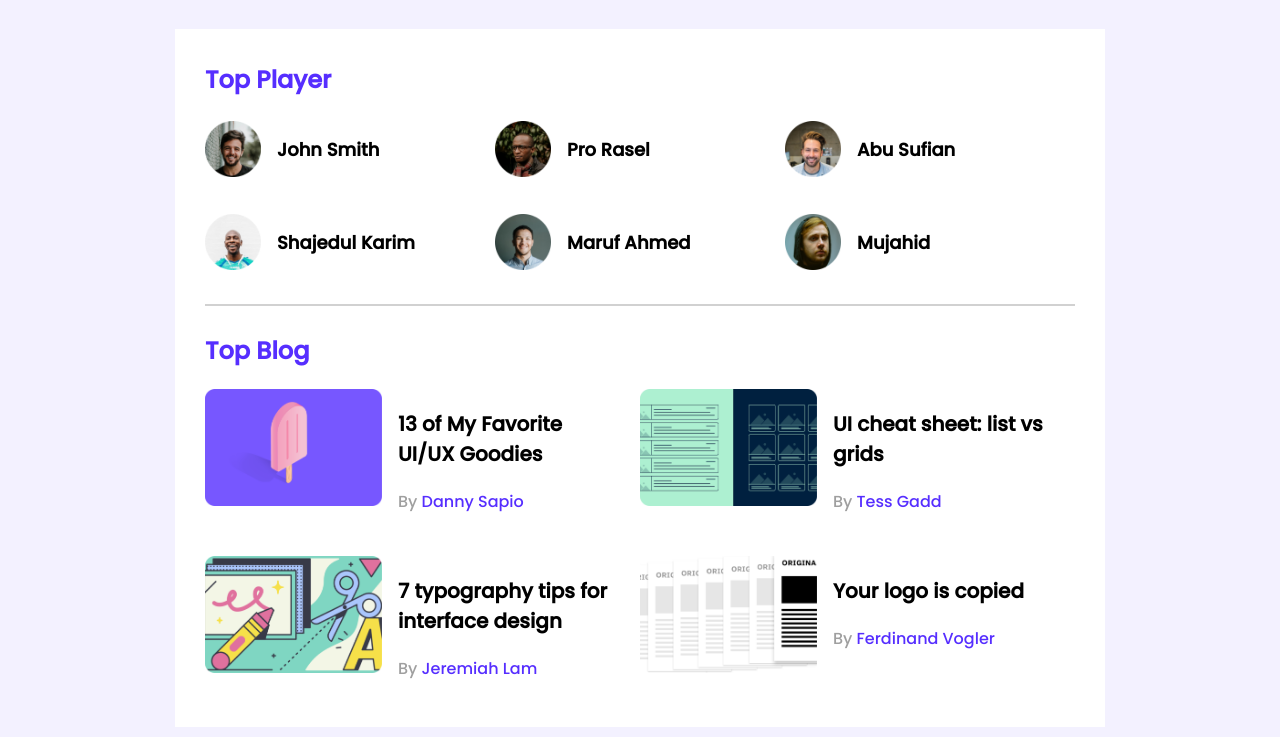
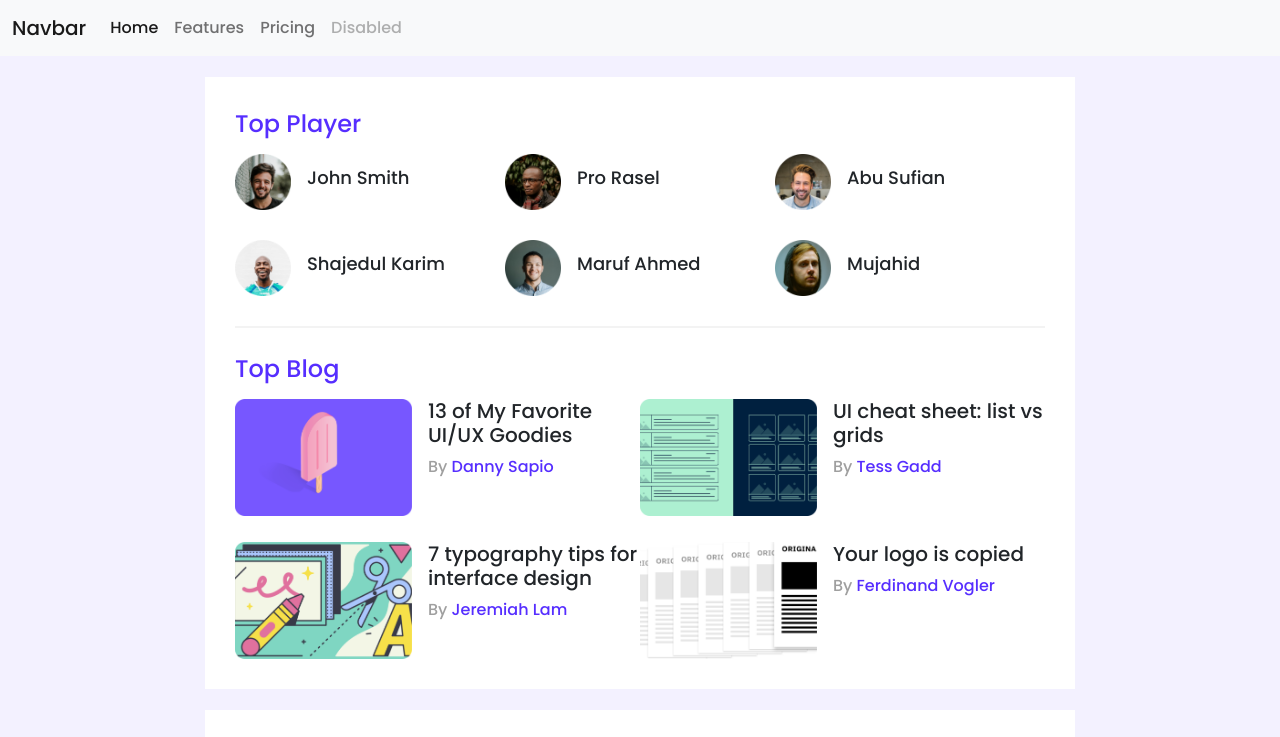
Before and after one commit to gitShakib/leader-board-css3, a plain HTML site: page index.html in a window 1280 px wide. Shown: the top 737 px of the page. Drawn offline with nearby package versions, Linux system fonts and the light colour scheme.

Commit message:
first commit

```diff
--- a/index.html
+++ b/index.html
@@ -6,6 +6,10 @@
     <meta http-equiv="X-UA-Compatible" content="IE=edge">
     <meta name="viewport" content="width=device-width, initial-scale=1.0">
     <title>Leader Board</title>
+    <!------------
+        ---- bootstrap-- -->
+    <link href="https://cdn.jsdelivr.net/npm/bootstrap@5.1.1/dist/css/bootstrap.min.css" rel="stylesheet"
+        integrity="sha384-F3w7mX95PdgyTmZZMECAngseQB83DfGTowi0iMjiWaeVhAn4FJkqJByhZMI3AhiU" crossorigin="anonymous">
     <!-- Font-Awesome -->
     <script src="https://kit.fontawesome.com/f319c570d6.js" crossorigin="anonymous"></script>
 
@@ -16,7 +20,31 @@
 <body>
     <!-- header start -->
     <header>
-
+        <nav class="navbar navbar-expand-lg navbar-light bg-light">
+            <div class="container-fluid">
+                <a class="navbar-brand" href="#">Navbar</a>
+                <button class="navbar-toggler" type="button" data-bs-toggle="collapse" data-bs-target="#navbarNav"
+                    aria-controls="navbarNav" aria-expanded="false" aria-label="Toggle navigation">
+                    <span class="navbar-toggler-icon"></span>
+                </button>
+                <div class="collapse navbar-collapse" id="navbarNav">
+                    <ul class="navbar-nav">
+                        <li class="nav-item">
+                            <a class="nav-link active" aria-current="page" href="#">Home</a>
+                        </li>
+                        <li class="nav-item">
+                            <a class="nav-link" href="#">Features</a>
+                        </li>
+                        <li class="nav-item">
+                            <a class="nav-link" href="#">Pricing</a>
+                        </li>
+                        <li class="nav-item">
+                            <a class="nav-link disabled">Disabled</a>
+                        </li>
+                    </ul>
+                </div>
+            </div>
+        </nav>
     </header>
     <!-- header end -->
     <main>
--- a/styles/style.css
+++ b/styles/style.css
@@ -122,7 +122,7 @@ hr{
     Media Queries
     -----------------*/
 
-    /* Mpbile Device */
+    /* Mobile Device */
     @media only screen and (max-width:688px){
         .container{
             width: 100%;
```
